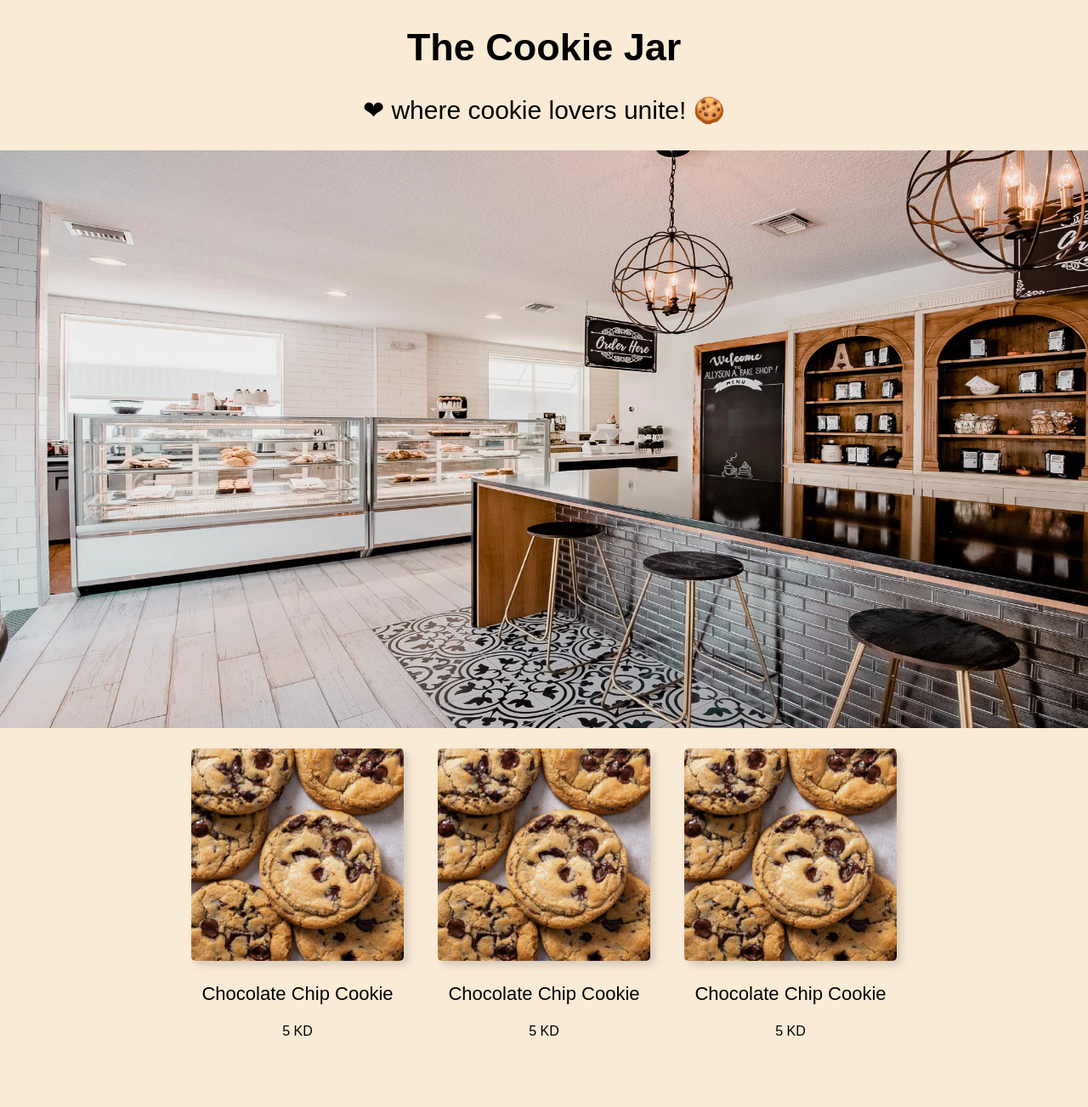
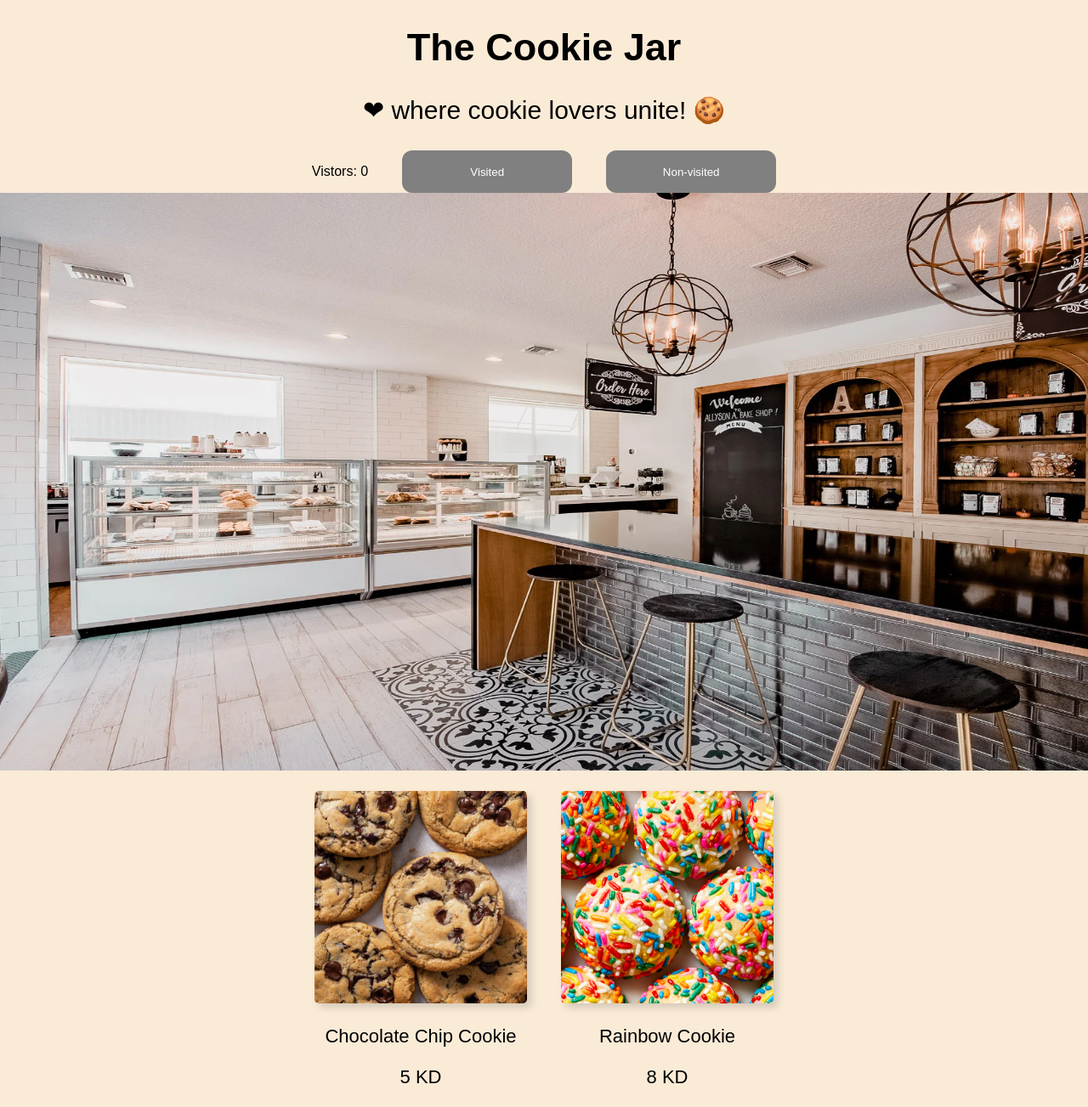
Before and after one commit to mwalmethen/My-Shop-React-Project1-, a React (Create React App) app: page / in a window 1280 px wide. Shown: the top 1303 px of the page at 85% size. Before the commit the page ends 1239 px from the top, so only its background shows below. Built offline with nearby package versions, Linux system fonts and the light colour scheme; a web font is replaced by a local one.

Commit message:
final react shop part 6

```diff
--- a/src/App.css
+++ b/src/App.css
@@ -1,6 +1,4 @@
-.App {
-  text-align: center; /* alreaday text is centered */
-}
+
 .My-shop-image {
   width: 1500px;
   height: 680px;
@@ -14,6 +12,7 @@
   cursor: pointer;
   transition: 1s;
   font-weight: bold;
+  text-align: center;
 }
 .Main-h1:hover {
   font-size: 50px;
@@ -23,6 +22,7 @@
   font-size: 30px;
   cursor: pointer;
   transition: 0.15s;
+  text-align: center;
 }
 .description:hover {
   opacity: 0.5;
@@ -33,8 +33,9 @@
   gap: 40px;
 
 }
-.description-product1, .description-profuct2 {
+.description-product1, .description-product2 {
   font-size: 22px;
+  text-align: center;
 }
 .cookie-image {
   width: 250px;
@@ -51,6 +52,26 @@
   height: 300px;
 }
 
+.state {
+  display: flex;
+  justify-content: center;
+  gap: 40px;
+}
+.button {
+  border: none;
+  border-radius: 12px;
+  background-color: grey;
+  color: white;
+  width: 200px;
+  height: 50px;
+  cursor: pointer;
+}
+.button:hover {
+  opacity: 0.8;
+}
+.button:active {
+  opacity: 0.5;
+}
 
 
 .App-link {
--- a/src/App.js
+++ b/src/App.js
@@ -1,23 +1,17 @@
 import './App.css';
-import ProductList from './Components/ProductList';
+import Home from './Components/Home';
+import { useState } from 'react';
 
 function App() {
 
 
   return (
-    <div className="App">
-      <h1 className = "Main-h1">The Cookie Jar</h1>
-      <p className = "description"> &#10084; where cookie lovers unite! &#127850;</p>
-      <img className = "My-shop-image" src = "/My-shop-storefront.webp" alt = "My Shop"/>
 
       <div>
-        <ProductList/>
+        <Home/>
     </div>
 
-    </div>
   );
 
 }
-
-
 export default App;
--- /dev/null
+++ b/src/Components/Header.js
@@ -0,0 +1,32 @@
+import React from 'react'
+import { useState } from 'react';
+
+ const Header = () => {
+  const [counter, setCounter] = useState(0);
+
+  // function to increase count
+  const increase = () => {
+    setCounter((prev) => prev + 1 );
+  };
+
+  // function to decrease count
+  const decrease = () => {
+    setCounter((prev) => prev - 1);
+  };
+
+
+  return (
+    <div>
+        <h1 className = "Main-h1">The Cookie Jar</h1>
+        <p className = "description"> &#10084; where cookie lovers unite! &#127850;</p>
+       <div class="state">
+        <p> Vistors: {counter} </p>
+        <button className='button' onClick={increase}> Visited</button>
+        <button className='button' onClick={decrease}> Non-visited </button>
+        </div>
+
+        <img className = "My-shop-image" src = "/My-shop-storefront.webp" alt = "My Shop"/>
+    </div>
+  )
+}
+export default Header;
--- /dev/null
+++ b/src/Components/Home.js
@@ -0,0 +1,11 @@
+import React from 'react'
+import Header from './Header';
+import ProductList from './ProductList';
+
+const Home = () => {
+  return (
+    <div><Header/><ProductList/></div>
+  )
+}
+
+export default Home
--- a/src/Components/Product-Item.js
+++ b/src/Components/Product-Item.js
@@ -1,11 +1,11 @@
 import React from 'react'
 
- const ProductItem = () => {
+ const ProductItem = (props) => {
   return (
     <div>
-  <img className="cookie-image" src="/Choco Chip Cookie.jpg" alt="cookies-image"/>
-  <p className="description-product1"> Chocolate Chip Cookie </p>
-  <p className="description-product2">  5 KD </p>
+  <img className="cookie-image" src={props.myProduct.image} alt="cookies-image"/>
+  <p className="description-product1">{props.myProduct.name} </p>
+  <p className="description-product2"> {`${props.myProduct.price} KD`} </p>
     </div>
   );
 };
--- a/src/Components/ProductList.js
+++ b/src/Components/ProductList.js
@@ -6,7 +6,7 @@ const ProductList = () => {
     return (
         <div className="My-product">
          {products.map((product, index) => (
-            <ProductItem key={index} product={product}/>
+            <ProductItem myProduct={product}/>
          ))}
         </div>
       );
--- a/src/Components/products.js
+++ b/src/Components/products.js
@@ -9,11 +9,6 @@ const products = [
     price: 8,
     image: "/rainbow-cookies.webp",
 },
-{
-    name: "Rainbow Cookie",
-    price: 8,
-    image: "/rainbow-cookies.webp",
-},
 
 ]
 export default products;
```
